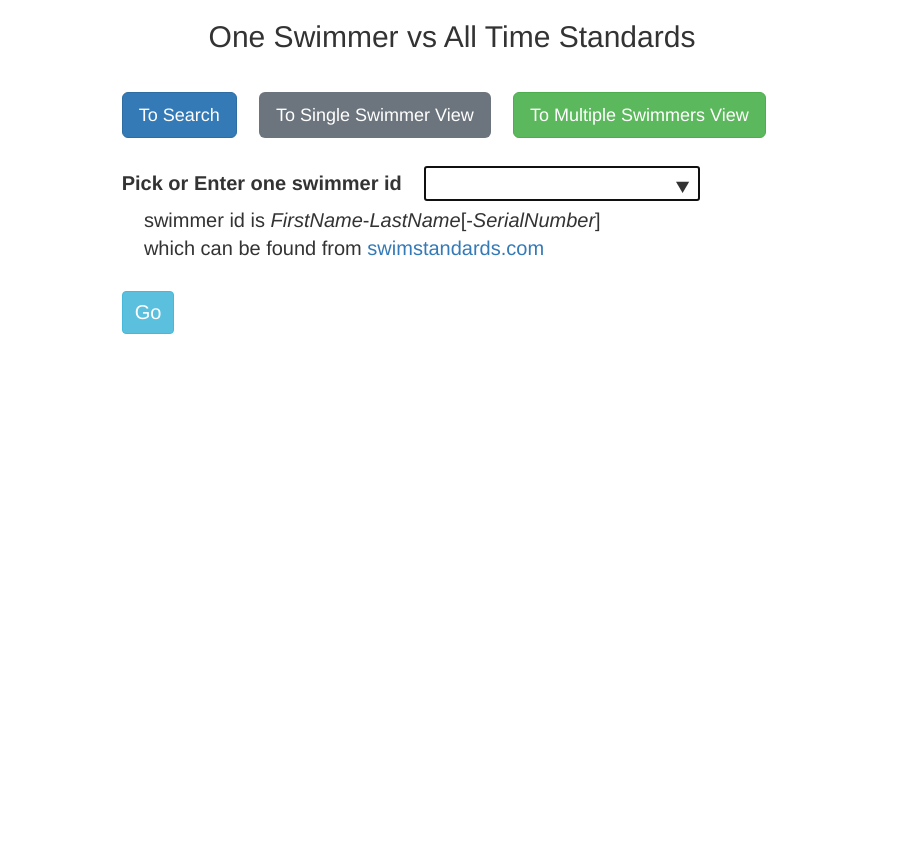
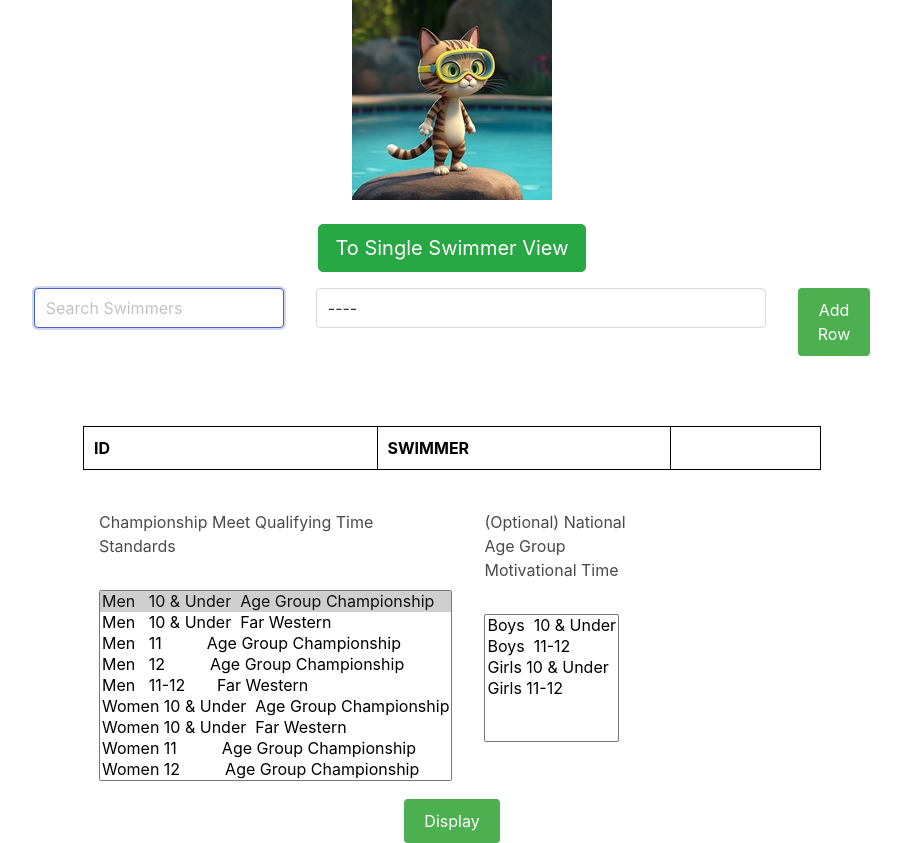
Before and after one commit to lhyqie/swim, a Flask app: page /swimmer/ in a window 1280 px wide. Shown: the whole page, without its empty margins (188-1089 px from the left). Before the commit the page ends 334 px from the top, so only its background shows below. Run offline with Flask 3, Linux system fonts and the light colour scheme; lists and menus that the app fills with data are empty; some libraries are stand-ins or nearby versions.

Commit message:
Add multiple swimmer search page in /swimmer

```diff
--- a/app.py
+++ b/app.py
@@ -21,6 +21,7 @@ main = Blueprint("main", __name__)
 app = Flask(__name__)
 app.config['SECRET_KEY'] = os.environ.get('SECRET_KEY') or 'you-will-never-guess'  # this need to be top-level, otherwise server will throw error: RuntimeError: A secret key is required to use CSRF.
 
+
 def create_app():
     app.config['PERMANENT_SESSION_LIFETIME'] =  timedelta(minutes=5)
     app.config['SQLALCHEMY_DATABASE_URI'] = 'sqlite:///' + os.path.join(basedir, 'data', 'swimmer-profile.db')
@@ -43,6 +44,7 @@ def utility_processor_compare_time():
         return False
       return timeint1 < timeint2
     return dict(compare_time=compare_time)
+
 
 @app.context_processor
 def utility_processor_national_time_tool_tip():
@@ -133,10 +135,21 @@ def card():
                          records=records, rownames=rownames, colnames=colnames, form=form)
 
 
+class ScoreBoardForm(FlaskForm):
+  more_swimmers = TextAreaField('More Free-text Swimmers')
+  timestandard = SelectField('Championship Meet Qualifying Time Standards', choices=times_name_pair, default="JO-10-MALE")
+  nationaltime = SelectField('(Optional) National Age Group Motivational Time', choices=national_times_name_pair)
+
+
+class ScoreCardForm(FlaskForm):
+  nationaltime = SelectField('National Age Group Motivational Time', choices=national_times_name_pair)
+
+
 @app.route('/', methods=('GET', 'POST'))
 @app.route('/search')
 def index():
     return render_template("search.html")
+
 
 @app.route('/search_results_from_db')
 def search_db():
@@ -165,16 +178,6 @@ def search_api():
     return render_template("search_results_from_api.html", results=entries)
 
 
-class ScoreBoardForm(FlaskForm):
-  more_swimmers = TextAreaField('More Free-text Swimmers')
-  timestandard = SelectField('Championship Meet Qualifying Time Standards', choices=times_name_pair, default="JO-10-MALE")
-  nationaltime = SelectField('(Optional) National Age Group Motivational Time', choices=national_times_name_pair)
-
-
-class ScoreCardForm(FlaskForm):
-  nationaltime = SelectField('National Age Group Motivational Time', choices=national_times_name_pair)
-
-
 @app.route('/compare/', methods=('GET', 'POST'))
 @app.route('/select/', methods=('GET', 'POST'))
 def form():
@@ -182,11 +185,29 @@ def form():
   return render_template('form.html', predefined_swimmers=predefined_swimmers, form=form)
 
 
-@app.route('/swimmer/', methods=('GET', 'POST'))
 @app.route('/swim/', methods=('GET', 'POST'))
 def form2():
   form = ScoreCardForm()
   return render_template('form2.html', predefined_swimmers=predefined_swimmers, form=form)
+
+
+@app.route('/swimmer/', methods=('GET', 'POST'))
+def form3():
+  form = ScoreBoardForm()
+  return render_template('form3.html', predefined_swimmers=predefined_swimmers, form=form)
+
+
+@app.route('/swimmer_selector')
+def swimmer_selector():
+  q = request.args.get("q")
+  format = request.args.get("format")
+  q = urllib.parse.quote(q)
+  logging.debug(f'q={q}, format={format}')
+  url = f'https://api.swimstandards.com/swimmers?$search={q}&lsc=&$limit=10&$skip=0'
+  logging.debug(f'fetch result from API via {url}')
+  response = requests.get(url)
+  entries = json.loads(response.content)['data']
+  return render_template("search_results_from_api.html", results=entries, format=format)
 
 
 @app.route('/cache/')
--- /dev/null
+++ b/templates/form3.html
@@ -0,0 +1,230 @@
+<!DOCTYPE html>
+<html>
+  <head>
+    <title>Swimmers vs Time Standards</title>
+    <link rel="stylesheet" href="https://cdn.jsdelivr.net/npm/bootstrap@4.0.0/dist/css/bootstrap.min.css" crossorigin="anonymous">
+    <link rel="stylesheet" href="https://cdn.jsdelivr.net/npm/bulma@0.9.4/css/bulma.min.css">
+    <script src="https://unpkg.com/htmx.org@1.9.4"></script>
+    <meta name="robots" content="noindex, nofollow" />
+    <style>
+      .container {
+        width: 60%;
+        margin: 0 auto;
+      }
+
+      h1 {
+        margin-top: 0;
+        text-align: center;
+      }
+
+      .input-container {
+        display: flex;
+        justify-content: center;
+        flex-wrap: wrap;
+      }
+
+      #rows,
+      #columns {
+        padding: 10px;
+        font-size: 16px;
+        margin-right: 10px;
+        border-radius: 5px;
+        border: 1px solid #ccc;
+      }
+
+      #rows:focus,
+      #columns:focus {
+        border-color: #66afe9;
+        outline: 0;
+        -webkit-box-shadow: inset 0 1px 1px rgba(0, 0, 0, 0.075),
+          0 0 8px rgba(102, 175, 233, 0.6);
+        box-shadow: inset 0 1px 1px rgba(0, 0, 0, 0.075),
+          0 0 8px rgba(102, 175, 233, 0.6);
+      }
+
+      button {
+        padding: 10px 20px;
+        font-size: 16px;
+        cursor: pointer;
+        background-color: #4caf50;
+        color: white;
+        border: none;
+        border-radius: 4px;
+      }
+
+      button:hover {
+        background-color: #3e8e41;
+      }
+
+      table {
+        border-collapse: collapse;
+        width: 100%;
+      }
+      .header-input {
+        width: 100%;
+        box-sizing: border-box;
+        font-weight: bold;
+        border: none;
+        outline: none;
+        text-transform: uppercase;
+      }
+
+      #myTable {
+        margin-top: 30px;
+      }
+
+      th,
+      td {
+        border: 1px solid black;
+        padding: 8px;
+        text-align: left;
+      }
+
+      .editable-cell {
+        background-color: #f2f2f2;
+        outline: none;
+      }
+
+      /* Chrome, Safari, Edge, Opera */
+      input::-webkit-outer-spin-button,
+      input::-webkit-inner-spin-button {
+        -webkit-appearance: none;
+        margin: 0;
+      }
+
+      /* Firefox */
+      input[type="number"] {
+        -moz-appearance: textfield;
+      }
+
+      /* container */
+      .three-columns-grid {
+          display: grid;
+          grid-auto-rows: 1fr;
+          grid-template-columns: 1fr 1fr 1fr;
+      }
+
+      /* columns */
+      .three-columns-grid > * {
+          padding:1rem;
+      }
+    </style>
+  </head>
+  <body>
+    <center> <h1> <img width="200px" src="{{ url_for('static',filename='logo.jpeg') }}" /> </h1>
+    <br>
+    <a href="/search" id="tocompare" class="btn btn-success btn-lg">To Single Swimmer View</a>
+    </center>
+
+    <div class="container">
+      <div class="input-container">
+        <div class="three-columns-grid">
+          <div>
+            <input id="searchbox" style="width: 250px !important;" type="text" class="input" placeholder="Search Swimmers" name="q" hx-get="/swimmer_selector" hx-vals='{"format": "list"}' hx-trigger="keyup changed delay:500ms" hx-target="#swimmer_selector" autofocus/>
+          </div>
+          <div>
+            <select style="width: 450px !important;" class="input" id="swimmer_selector">
+              <option value="a1">----</option>
+            </select>
+          </div>
+          <div><button onclick="addRow()">Add Row</button></div>
+        </div>
+      </div>
+      <br>
+      <table id="myTable">
+        <th><input type=""text" class="header-input" value="ID"></th>
+        <th><input type=""text" class="header-input" value="Swimmer"></th>
+        <th style="width: 150px;"><input type=""text" class="header-input" value=""/></th>
+        <!-- Table will be dynamically generated here -->
+      </table>
+      <br>
+      <div class="three-columns-grid">
+        <div> {{ form.timestandard.label }} <br/><br/> {{ form.timestandard(size=9) }} </div>
+        <div> {{ form.nationaltime.label }} <br/><br/> {{ form.nationaltime(size=6) }} </div>
+      </div>
+
+      <center> <button onclick="displayData()">Display</button>  </center>
+    </div>
+
+    <script>
+      var table = document.getElementById("myTable");
+      var tableData = [];
+      function addRow() {
+        columns = 2;
+        var rowData = [];
+        var row = document.createElement("tr");
+        tokens = document.getElementById("swimmer_selector").value.split(', ');
+        for (var j = 0; j < columns + 1; j++) {
+          var cell = document.createElement("td");
+          cell.setAttribute("contenteditable", "false");
+          // cell.setAttribute("class", "editable-cell");
+          // cell.addEventListener("input", updateCell);
+          if (j == 0) {
+            cell.innerHTML = tokens[0]
+            rowData.push(tokens[0]);
+          } else if (j == 1) {
+            cell.innerHTML = tokens[1]
+            rowData.push(tokens[1]);
+          } else if (j == columns) {
+            var delete_btn = document.createElement("input");
+            delete_btn.setAttribute("type", "button");
+            delete_btn.value = "Delete";
+            delete_btn.setAttribute("onclick", "deleteRow(" + table.rows.length + ")");
+            delete_btn.setAttribute("class", "input")
+            delete_btn.setAttribute("style", "width:150px; background-color:#feff88; font-weight: bold;")
+            cell.appendChild(delete_btn);
+          }
+          row.appendChild(cell);
+        }
+        table.appendChild(row);
+        tableData.push(rowData);
+      }
+
+      // function updateCell(event) {
+      //   var rowIndex = event.target.parentNode.rowIndex - 1;
+      //   var columnIndex = event.target.cellIndex;
+      //   var value = event.target.textContent.trim();
+      //   updateData(rowIndex, columnIndex, value);
+      // }
+
+      // function updateData(row, col, value) {
+      //   tableData[row][col] = value;
+      // }
+
+      // function updateRow(row) {
+      //   var table = document.getElementById("myTable");
+      //   var rowData = tableData[row];
+      //   var cells = table.rows[row + 1].cells;
+      //   for (var i = 0; i < rowData.length; i++) {
+      //     var value = cells[i].textContent.trim();
+      //     rowData[i] = value;
+      //   }
+      // }
+
+      function deleteRow(row) {
+        var table = document.getElementById("myTable");
+        table.deleteRow(row);
+        tableData.splice(row, 1);
+      }
+
+      function displayData() {
+        var ids = [];
+        // starting from 1, skip header
+        for (var i = 1; i < table.rows.length; i++) {
+          ids.push(table.rows[i].cells[0].innerHTML);
+        }
+        url = window.location.origin + "/board?id="+ids.join(",");
+        ts = document.getElementById("timestandard").value;
+        nt = document.getElementById("nationaltime").value;
+        if (ts.length > 0) {
+          url += "&ts="+ts
+        }
+        if (nt.length > 0) {
+          url += "&nt="+nt
+        }
+        // console.log('url=', url);
+        window.location.href = url;
+      }
+    </script>
+  </body>
+</html>
```
Also changed, not shown: templates/search.html (+3 -4 lines), templates/search_results_from_api.html (+9 -1 lines), swimmers.db.
